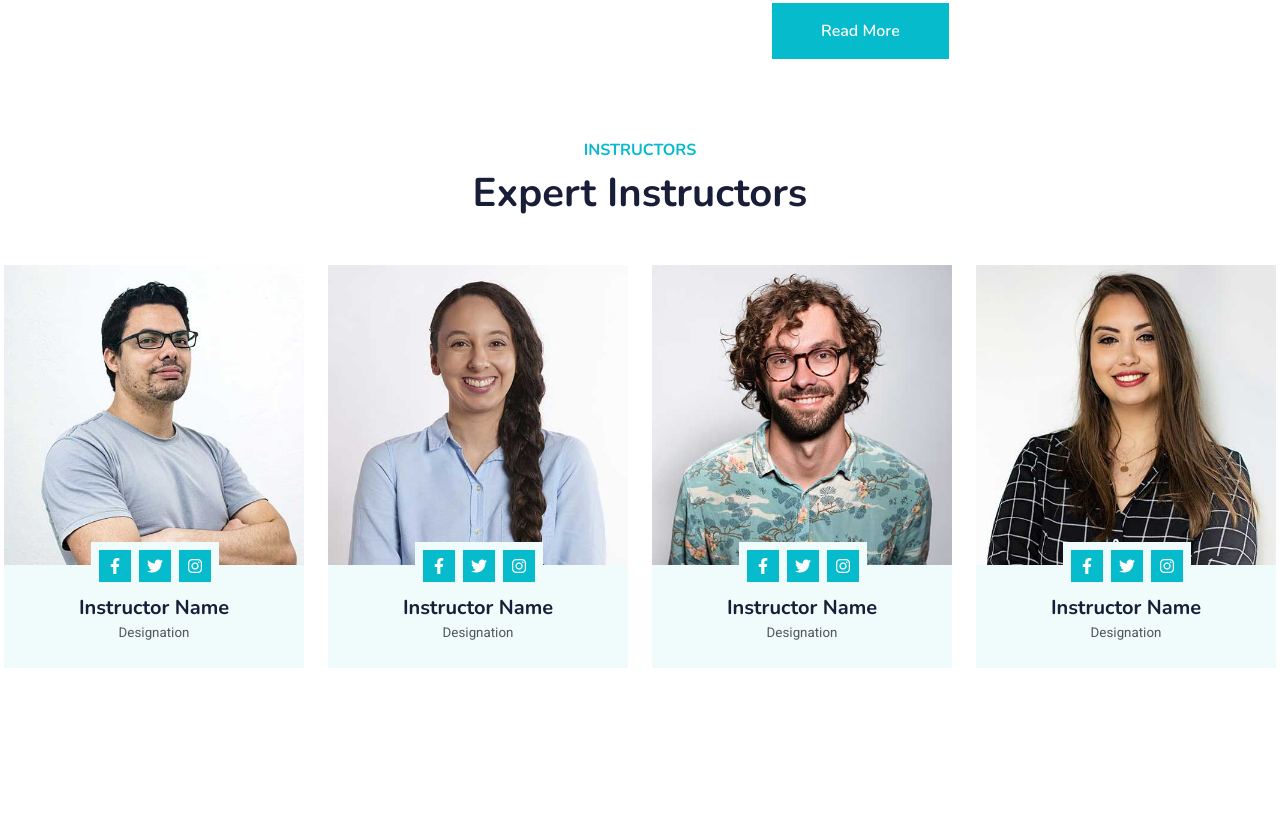
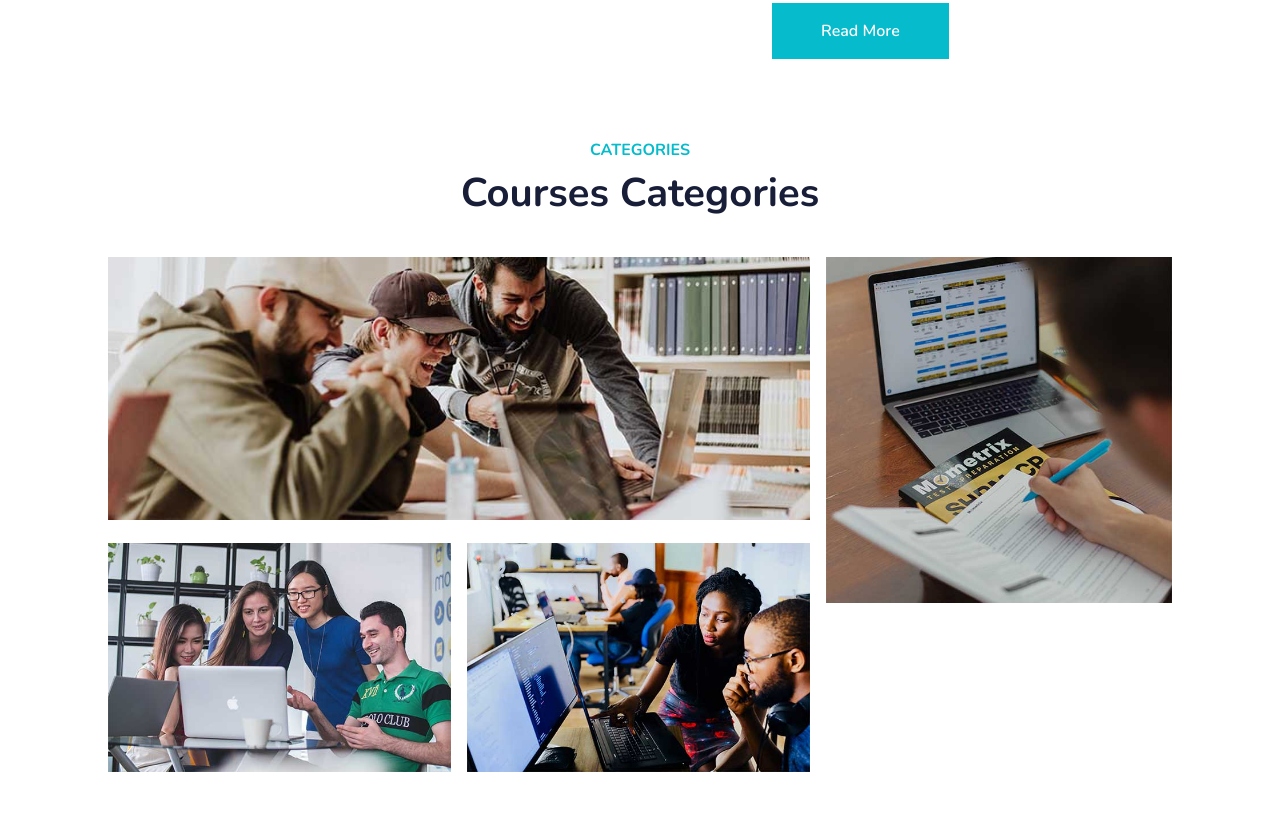
Before and after one commit to ghayth-afli/Projet-de-E-learning, a plain HTML site: page index.html in a window 1280 px wide. Shown: the part 1022-1840 px from the top of the page. Before the commit the page ends 1738 px from the top, so only its background shows below. Drawn offline with nearby package versions, Linux system fonts and the light colour scheme.

Commit message:
create category section

```diff
--- a/css/queries.css
+++ b/css/queries.css
@@ -22,6 +22,15 @@
   .row-instructor {
     flex-wrap: wrap;
   }
+  .row-category {
+    flex-wrap: wrap;
+  }
+  .row-category-col-1 {
+    flex-wrap: wrap;
+  }
+  .row-2-col-1 {
+    flex-wrap: wrap;
+  }
 }
 
 @media (max-width: 1199px) {
--- a/css/style.css
+++ b/css/style.css
@@ -234,6 +234,46 @@ section {
 .btn-info {
   margin-top: 45px;
 }
+/* Courses Categories Section */
+.category {
+  display: flex;
+  flex-direction: column;
+  align-items: center;
+}
+
+.row-category {
+  display: flex;
+}
+
+.row-2-col-1 {
+  display: flex;
+  gap: 16px;
+}
+
+.img-fluid {
+  width: 100%;
+}
+
+.row-category-col-1 {
+  display: flex;
+  flex-direction: column;
+  margin-top: 16px;
+  padding-right: 8px;
+  padding-left: 8px;
+  /* width: 56.5%; */
+}
+
+.row-category-col-2 {
+  margin-top: 16px;
+  padding-right: 8px;
+  padding-left: 8px;
+  /* width: 41.66667%; */
+}
+
+.row-2-col-1 {
+  margin-top: 16px;
+}
+
 /* Instructors Section */
 .instructor {
   display: flex;
--- a/index.html
+++ b/index.html
@@ -162,6 +162,28 @@
           </div>
         </div>
       </section>
+      <section class="category">
+        <h6 class="section-title">Categories</h6>
+        <h2 class="section-subtitle">Courses Categories</h2>
+        <div class="row-category">
+          <div class="row-category-col-1">
+            <div class="row-1-col-1">
+              <img class="img-fluid" src="/images/cat-1.jpg" alt="" />
+            </div>
+            <div class="row-2-col-1">
+              <div class="col-1-row-2">
+                <img class="img-fluid" src="/images/cat-2.jpg" alt="" />
+              </div>
+              <div class="col-2-row-2">
+                <img class="img-fluid" src="/images/cat-3.jpg" alt="" />
+              </div>
+            </div>
+          </div>
+          <div class="row-category-col-2">
+            <img class="img-fluid" src="/images/cat-4.jpg" alt="" />
+          </div>
+        </div>
+      </section>
       <section class="instructor">
         <h6 class="section-title">Instructors</h6>
         <h2 class="section-subtitle">Expert Instructors</h2>
```
